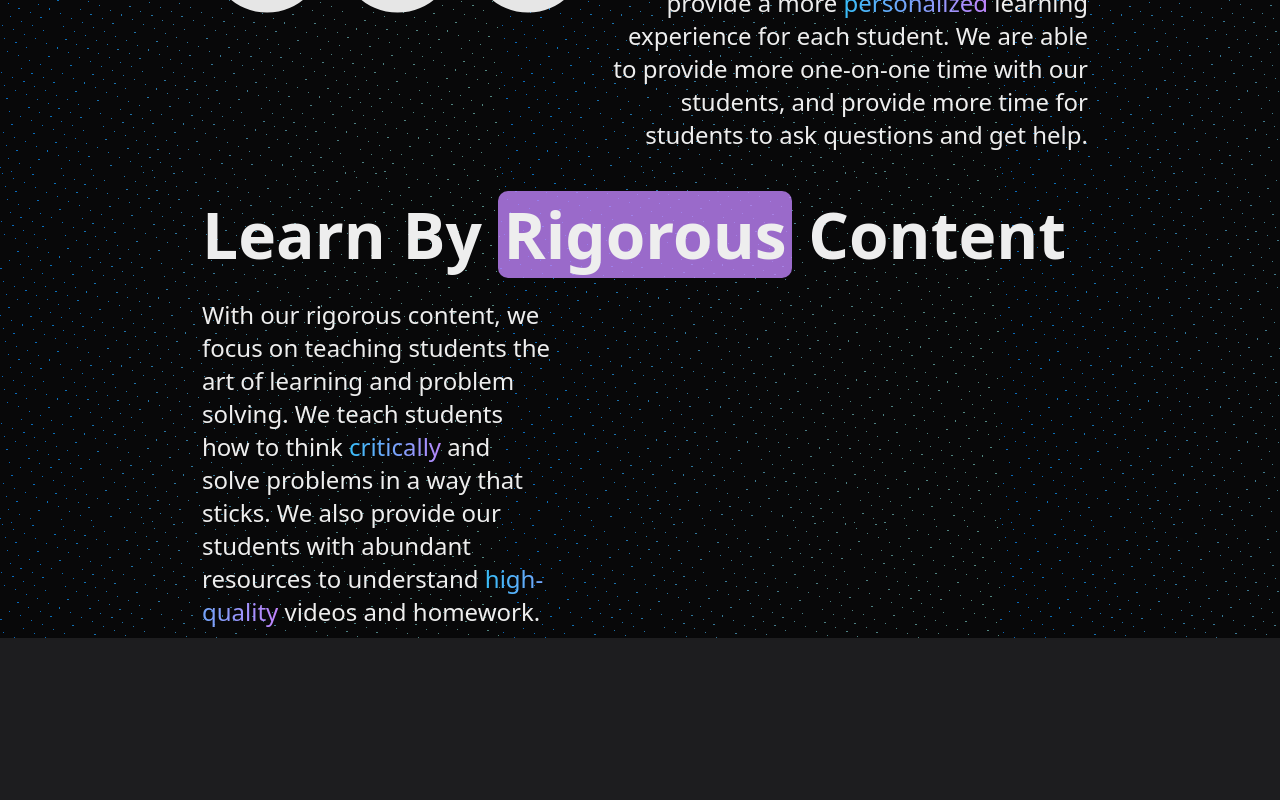
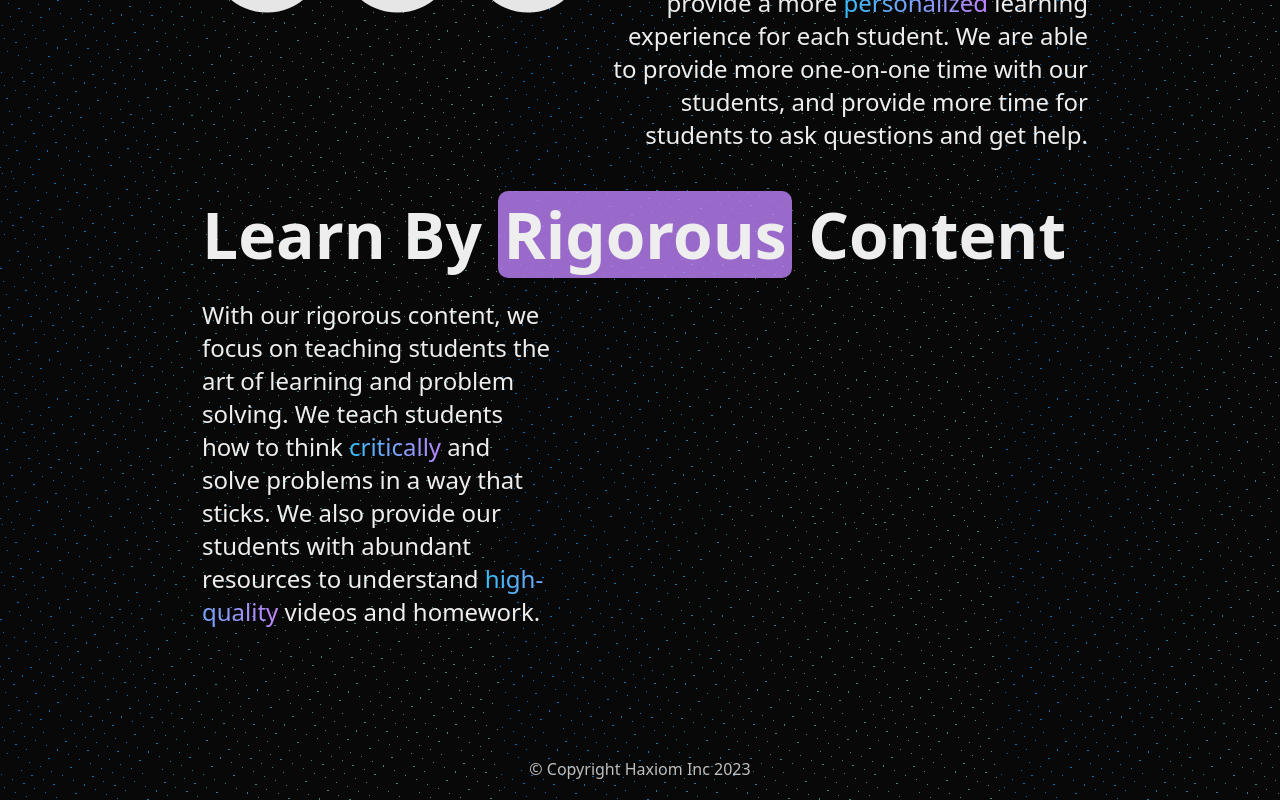
Before and after one commit to HaxiomDev/HaxiomSiteOld, a React (Vite) app: page / in a window 1280 px wide. Shown: the part 1583-2383 px from the top of the page. Before the commit the page ends 2221 px from the top, so only its background shows below. Built offline with nearby package versions, Linux system fonts and the light colour scheme.

Commit message:
add footer

```diff
--- /dev/null
+++ b/src/components/Footer/footer.css
@@ -0,0 +1,13 @@
+.footer {
+    width: 100%;
+
+    margin-top: 100px;
+    padding: 20px 0;
+
+    position: relative;
+
+    color: rgb(var(--text-secondary), 0.8);
+    text-align: center;
+
+    z-index: 3;
+}
--- /dev/null
+++ b/src/components/Footer/index.tsx
@@ -0,0 +1,9 @@
+import "./footer.css";
+
+export default function Footer() {
+  const currentYear = new Date().getFullYear();
+
+  return (
+    <div className="footer">&copy; Copyright Haxiom Inc {currentYear}</div>
+  );
+}
--- a/src/routes/HomeRoute.tsx
+++ b/src/routes/HomeRoute.tsx
@@ -2,6 +2,7 @@ import { useRef } from "react";
 
 import AboutUsSection from "../components/AboutUsSection";
 import BackgroundCircle from "../components/BackgroundCircle";
+import Footer from "../components/Footer";
 import IntroSection from "../components/IntroSection";
 import NavBar from "../components/NavBar";
 
@@ -44,6 +45,8 @@ export default function HomeRoute() {
           <AboutUsSection />
         </div>
       </div>
+
+      <Footer />
     </>
   );
 }
```
